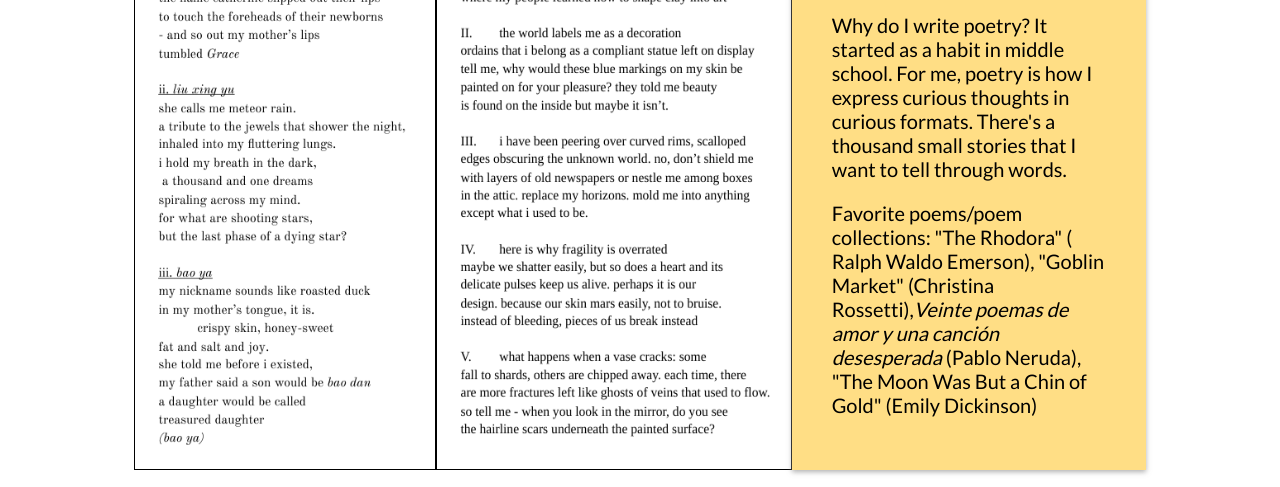
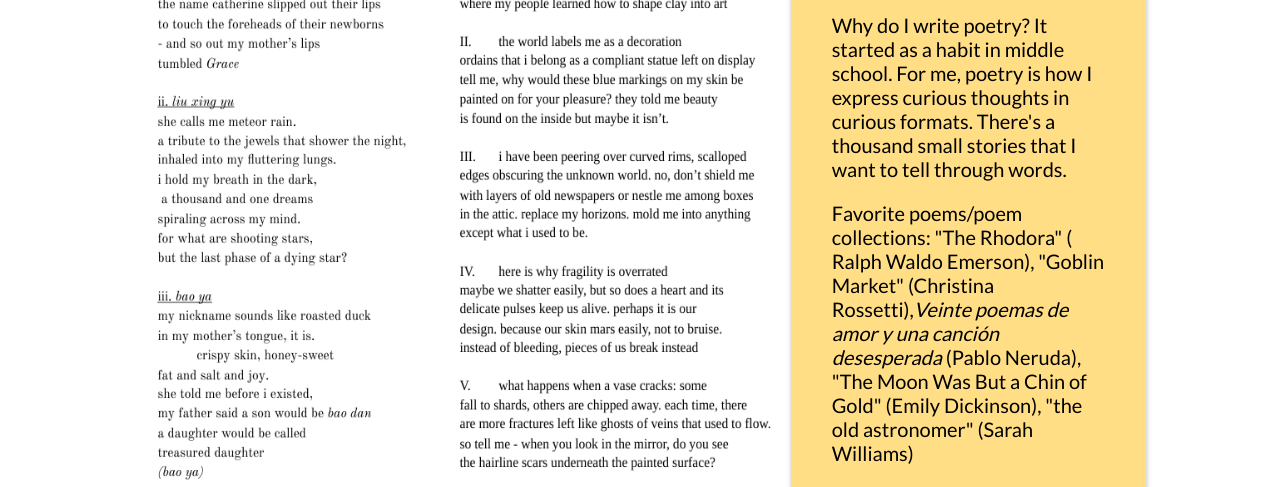
Before and after one commit to graceliu1/personal-portfolio, a Gatsby site: page /music-and-poetry in a window 1280 px wide. Shown: the part 264-751 px from the top of the page. Built offline with nearby package versions, Linux system fonts and the light colour scheme; Gatsby itself is replaced by a stand-in of ours.

Commit message:
Update music-and-poetry.js

```diff
--- a/src/pages/music-and-poetry.js
+++ b/src/pages/music-and-poetry.js
@@ -80,8 +80,8 @@
 
 
     <Section sectionTitle = "Poetry">
-       <img src = {three_names_poem} style = {{minWidth:'150px', border: '1px solid black'}}/>
-    <img src = {pottery_memoirs_poem} style = {{minWidth:'150px', border: '1px solid black'}}/>
+       <img src = {three_names_poem} style = {{minWidth:'150px'}}/>
+    <img src = {pottery_memoirs_poem} style = {{minWidth:'150px'}}/>
 
 
       <div style = {{backgroundColor: '#ffde85', maxWidth: '35%', boxShadow: ' 0px 2px 5px rgba(155, 155, 155, 0.8)'}}>
@@ -96,7 +96,7 @@
           Favorite poems/poem collections: "The Rhodora" (
             Ralph Waldo Emerson), "Goblin Market" (Christina Rossetti),
             <em>Veinte poemas de amor y una canción desesperada</em> (Pablo Neruda),
-            "The Moon Was But a Chin of Gold" (Emily Dickinson)
+            "The Moon Was But a Chin of Gold" (Emily Dickinson), "the old astronomer" (Sarah Williams)
 
           </p>
 
```
